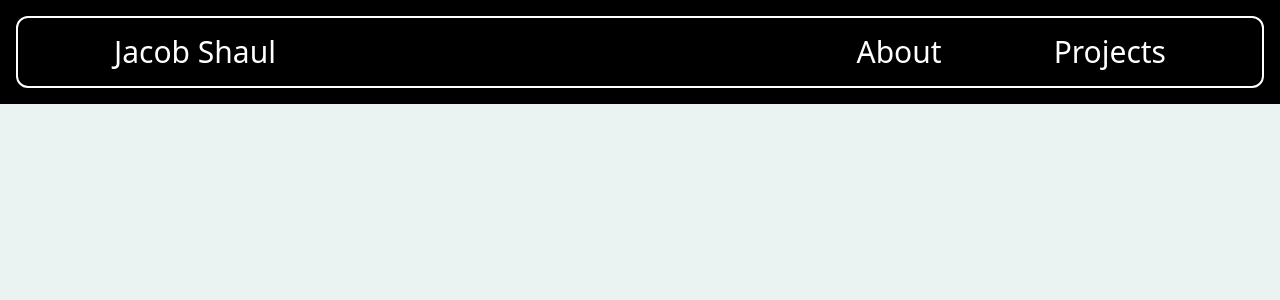
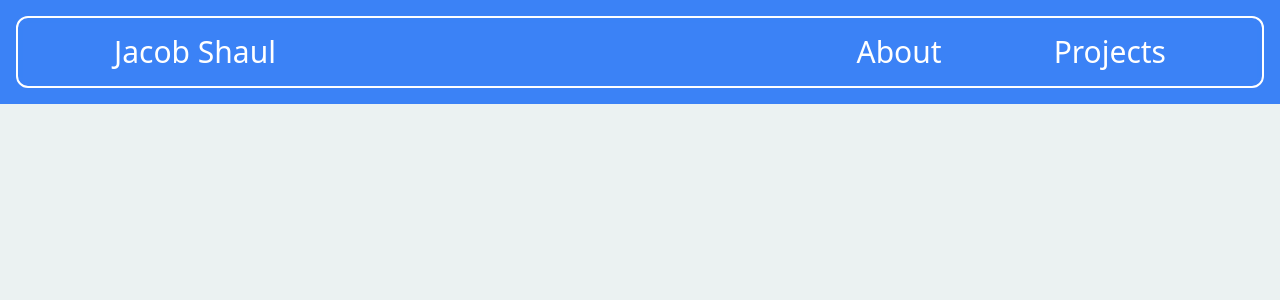
Before and after one commit to jacob-s-codes/personal-portfolio, a Next.js app: page /modetocode in a window 1280 px wide. Shown: the top 300 px of the page. Built offline with nearby package versions, Linux system fonts and the light colour scheme.

Commit message:
I don't know why things aren't working but fixed some things?

```diff
--- a/app/components/MyProjects.tsx
+++ b/app/components/MyProjects.tsx
@@ -31,7 +31,7 @@ const MyProjects = () => {
                     </SpotlightBorder>
                 </div>
                 <div className='flex flex-row items-center justify-center mt-24 z-0'>
-                <SpotlightBorder className="h-[650px] w-96 duration-500  bg-[#667a8a] hover:shadow-xl hover:shadow-white " spotlightColor="white">
+                <SpotlightBorder className="h-[650px] w-96 bg-[#667a8a] duration-500   hover:shadow-xl hover:shadow-white " spotlightColor="white">
                         <div className='pl-8 pt-8'>
                             <h2 className='text-3xl'>School Projects</h2>
                         </div>
--- a/app/components/SpotlightBorder.tsx
+++ b/app/components/SpotlightBorder.tsx
@@ -57,7 +57,7 @@ export const SpotlightBorder = ({
       {children}
       <div
         ref={divRef}
-        className="pointer-events-none absolute left-0 top-0 z-10 size-full cursor-default rounded-xl bg-[transparent] p-3.5 opacity-0 transition-opacity duration-500 placeholder:select-none"
+        className="pointer-events-none absolute left-0 top-0 z-10 size-full cursor-default rounded-xl p-3.5  duration-500 placeholder:select-none"
         style={{
           border: `1px solid ${spotlightColor}`,
           opacity,
--- a/app/globals.css
+++ b/app/globals.css
@@ -12,7 +12,7 @@
   font-family: var(--font-orbitron);
 }
 
-/* html {
+html {
   width: 100%;
   max-width: 1800px;
   display: flex;
@@ -21,4 +21,4 @@
   margin-left: auto;
   margin-right: auto;
   background-color: #32292F;
-} */
+}
--- a/app/modetocode/page.tsx
+++ b/app/modetocode/page.tsx
@@ -3,7 +3,7 @@ import NavBar from '../components/NavBar'
 
 const page = () => {
   return (
-    <div className='bg-black text-white'>
+    <div className='bg-blue-500 text-white'>
         <NavBar/>
     </div>
   )
```
